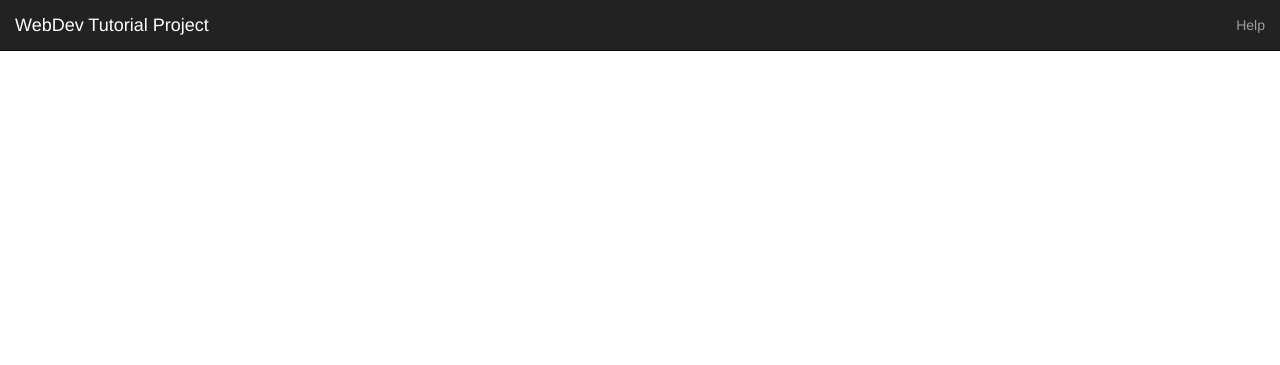
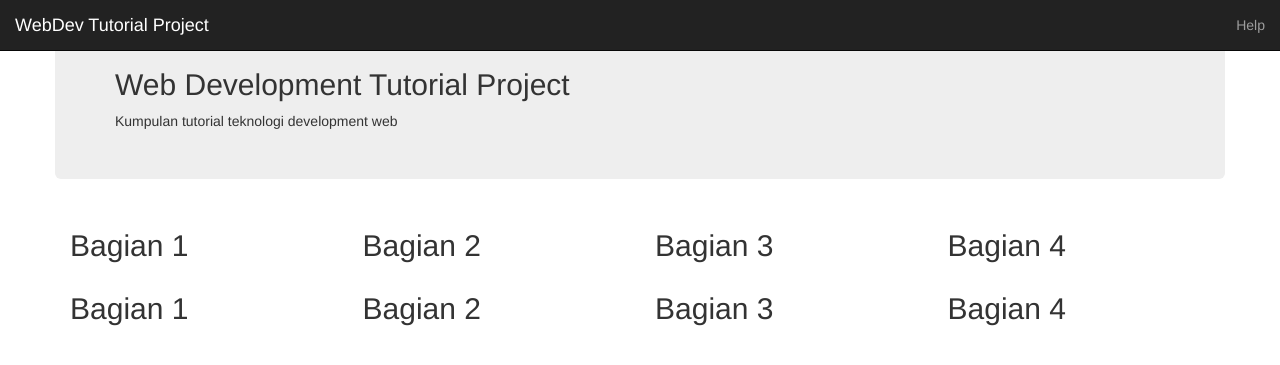
Before and after one commit to indrabagus/WebDevTutorialCollection, a Django app: page / in a window 1280 px wide. Shown: the top 365 px of the page. Run offline with Django 3.2, Linux system fonts and the light colour scheme; some libraries are stand-ins or nearby versions.

Commit message:
first page with row

```diff
--- a/BootStrap/templates/bstrap/basepage.html
+++ b/BootStrap/templates/bstrap/basepage.html
@@ -32,7 +32,7 @@
             </div>
         </nav>
 
-        <div class="container-fluid">
+        <div class="container">
             {% block content %}
             {% endblock %}
         </div>
--- a/BootStrap/templates/bstrap/mainpage.html
+++ b/BootStrap/templates/bstrap/mainpage.html
@@ -11,5 +11,38 @@
 {% endblock %}
 
 {% block content %}
-
+    <div class='row'>
+        <div class='jumbotron'>
+            <h2>Web Development Tutorial Project</h2>
+            <sp>Kumpulan tutorial teknologi development web</sp>
+        </div>
+    </div>
+    <div class='row'>
+        <div class='col-md-3'>
+            <h2>Bagian 1</h2>
+        </div>
+        <div class='col-md-3'>
+            <h2>Bagian 2</h2>
+        </div>
+        <div class='col-md-3'>
+            <h2>Bagian 3</h2>
+        </div>
+        <div class='col-md-3'>
+            <h2>Bagian 4</h2>
+        </div>
+    </div>
+    <div class='row'>
+        <div class='col-md-3'>
+            <h2>Bagian 1</h2>
+        </div>
+        <div class='col-md-3'>
+            <h2>Bagian 2</h2>
+        </div>
+        <div class='col-md-3'>
+            <h2>Bagian 3</h2>
+        </div>
+        <div class='col-md-3'>
+            <h2>Bagian 4</h2>
+        </div>
+    </div>
 {% endblock %}
```
